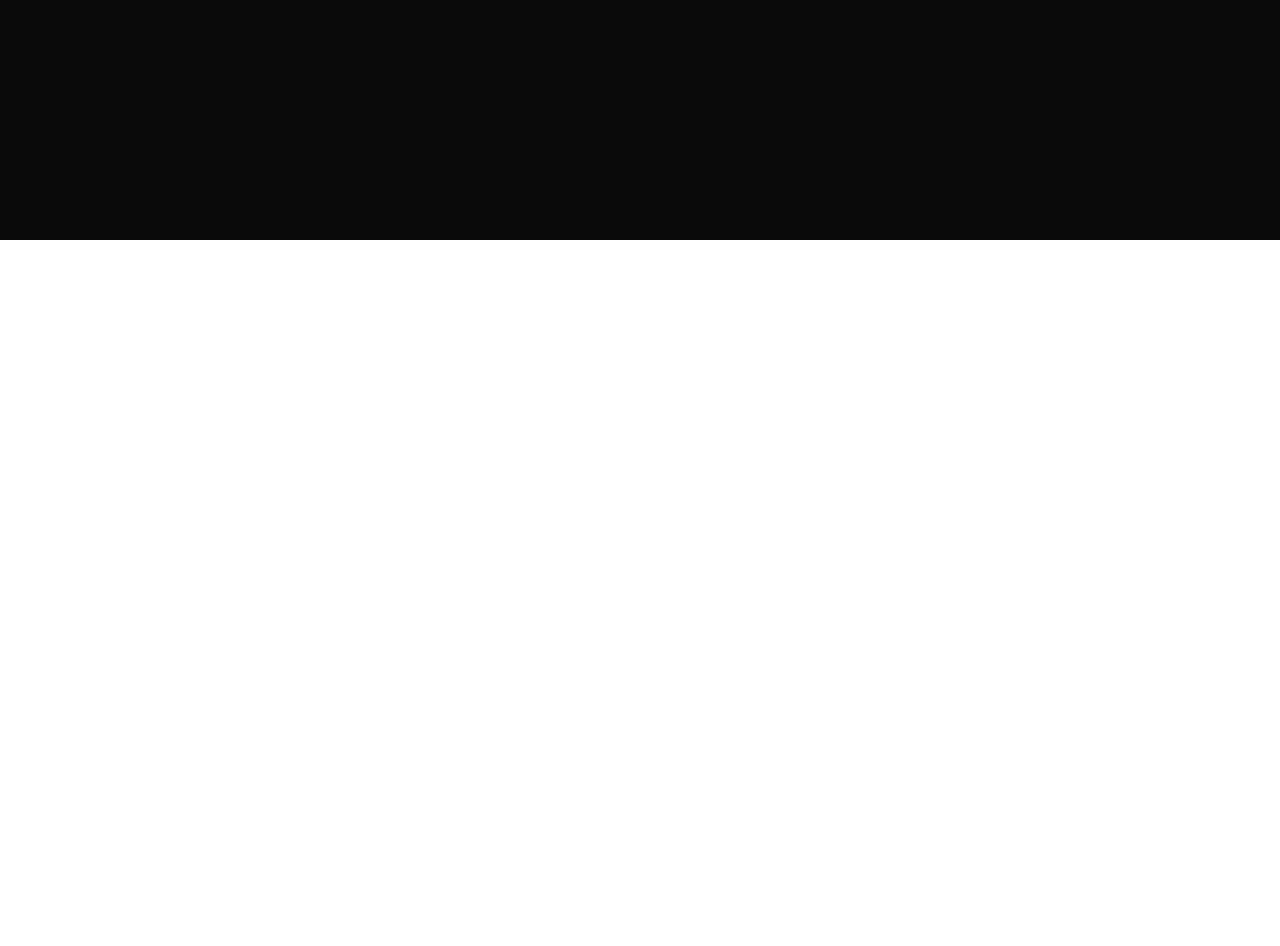
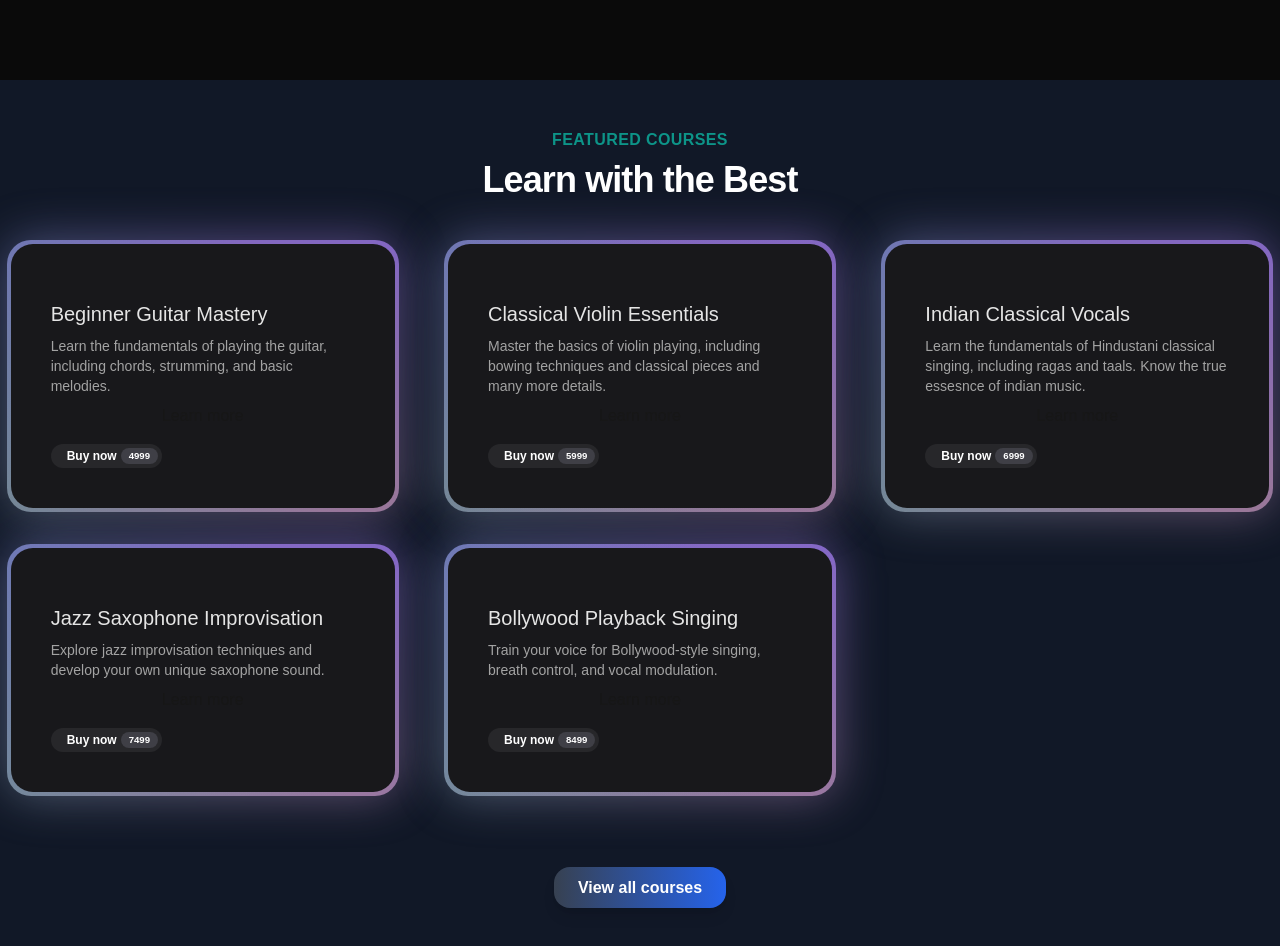
Before and after one commit to Igneel-98/music-academy-nextjs, a Next.js app: page / in a window 1280 px wide. Shown: the part 560-1506 px from the top of the page. Before the commit the page ends 800 px from the top, so only its background shows below. Built offline with nearby package versions, Linux system fonts and the light colour scheme.

Commit message:
feat: add FeaturedCourses component and integrate it into Home page, update HeroSection styles

```diff
--- a/src/app/page.tsx
+++ b/src/app/page.tsx
@@ -1,9 +1,11 @@
+import FeaturedCourses from "@/components/FeaturedCourses";
 import HeroSection from "@/components/HeroSection";
 
 export default function Home() {
   return (
     <main className="min-h-screen bg-black/[0.96] antialiased bg-grid-white">
       <HeroSection />
+      <FeaturedCourses />
     </main>
   );
 }
--- /dev/null
+++ b/src/components/FeaturedCourses.tsx
@@ -0,0 +1,67 @@
+'use client';
+import Link from "next/link";
+import courseData from "../data/music_courses.json";
+import { BackgroundGradient } from "./ui/background-gradient";
+
+interface Course {
+  id: number;
+  title: string;
+  slug: string;
+  description: string;
+  price: number;
+  instructor: string;
+  isFeatured: boolean;
+  // image: string;
+}
+
+export default function FeaturedCourses() {
+  const featuredCourses = courseData.courses.filter(
+    (course: Course) => course.isFeatured === true
+  );
+  return (
+    <div className="py-12 bg-gray-900">
+      <div>
+        <div className="text-center">
+          <h2 className="text-base text-teal-600 font-semibold tracking-wide uppercase">
+            FEATURED COURSES
+          </h2>
+          <p className="mt-2 text-3xl leading-8 font-extrabold tracking-tight text-white sm:text-4xl">
+            Learn with the Best
+          </p>
+        </div>
+      </div>
+      <div className="mt-10">
+        <div className="grid grid-cols-1 sm:grid-cols-2 lg:grid-cols-3 gap-8 justify-center">
+          {featuredCourses.map((course: Course) => (
+            <div key={course.id} className="flex justify-center">
+              <BackgroundGradient className="rounded-[22px] max-w-sm p-4 sm:p-10 bg-white dark:bg-zinc-900">
+                <p className="text-base sm:text-xl text-black mt-4 mb-2 dark:text-neutral-200">
+                  {course.title}
+                </p>
+
+                <p className="text-sm text-neutral-600 dark:text-neutral-400">
+                  {course.description}
+                </p>
+                <p className="mt-2 items-center justify-center flex"><Link href={'/courses/${course.slug}'}>Learn more</Link></p>
+                <button className="rounded-full pl-4 pr-1 py-1 text-white flex items-center space-x-1 bg-black mt-4 text-xs font-bold dark:bg-zinc-800">
+                  <span>Buy now </span>
+                  <span className="bg-zinc-700 rounded-full text-[0.6rem] px-2 py-0 text-white">
+                    {course.price}
+                  </span>
+                </button>
+              </BackgroundGradient>
+            </div>
+          ))}
+        </div>
+      </div>
+      <div className="mt-20 text-center">
+        <Link
+          href={"/courses"}
+          className="px-6 py-3 rounded-2xl bg-gradient-to-r from-gray-700 to-blue-600 text-white font-semibold shadow-lg hover:shadow-xl transition duration-300 hover:from-gray-600 hover:to-blue-500"
+        >
+          View all courses
+        </Link>
+      </div>
+    </div>
+  );
+}
--- a/src/components/HeroSection.tsx
+++ b/src/components/HeroSection.tsx
@@ -5,9 +5,26 @@ import { Button } from "./ui/moving-border";
 export default function HeroSection() {
   return (
     <div className="flex flex-col item-center justify-center h-auto md:h-[40rem] w-full rounded-md relative overflow-hidden mx-auto py-10 md:py-0">
-      <Spotlight className="-top-40 left-0 md:left-60 md:-top-20" fill="red" />
+      <Spotlight
+        className="-top-40 left-0 md:left-60 md:-top-20"
+        fill="url(#spotlightGradient)"
+      />
+      <svg width="0" height="0">
+        <defs>
+          <linearGradient
+            id="spotlightGradient"
+            x1="0%"
+            y1="0%"
+            x2="100%"
+            y2="0%"
+          >
+            <stop offset="0%" stopColor="#e0e0e0" />
+            <stop offset="100%" stopColor="#1a1a1a" />
+          </linearGradient>
+        </defs>
+      </svg>
       <div className="p-4 relative z-10 w-full text-center">
-        <h1 className="mt-20 md:mt-0 text-4xl md:text-7xl font-bold bg-clip-text text-transparent bg-gradient-to-r from-[#FF0080] to-[#7928CA]">
+        <h1 className="mt-20 md:mt-0 text-4xl md:text-7xl font-bold bg-clip-text text-transparent bg-gradient-to-r from-[#e0e0e0] to-[#1a1a1a]">
           Master the Art of Music
         </h1>
         <p className="mt-4 font-normal text-base md:text-lg text-neutral-300 max-w-lg mx-auto">
@@ -15,7 +32,7 @@ export default function HeroSection() {
           journey today. Whether you&apos;re a beginner or looking to refine
           your skills, join us to unlock your true potential.
         </p>
-        <div className="mt-4">
+        <div className="mt-14">
           <Link href={"/courses"}>
             <Button
               borderRadius="1.75rem"
--- /dev/null
+++ b/src/components/ui/background-gradient.tsx
@@ -0,0 +1,72 @@
+import { cn } from "@/lib/utils";
+import React from "react";
+import { motion } from "framer-motion";
+
+export const BackgroundGradient = ({
+  children,
+  className,
+  containerClassName,
+  animate = true,
+}: {
+  children?: React.ReactNode;
+  className?: string;
+  containerClassName?: string;
+  animate?: boolean;
+}) => {
+  const variants = {
+    initial: {
+      backgroundPosition: "0 50%",
+    },
+    animate: {
+      backgroundPosition: ["0, 50%", "100% 50%", "0 50%"],
+    },
+  };
+  return (
+    <div className={cn("relative p-[4px] group", containerClassName)}>
+      <motion.div
+        variants={animate ? variants : undefined}
+        initial={animate ? "initial" : undefined}
+        animate={animate ? "animate" : undefined}
+        transition={
+          animate
+            ? {
+                duration: 5,
+                repeat: Infinity,
+                repeatType: "reverse",
+              }
+            : undefined
+        }
+        style={{
+          backgroundSize: animate ? "400% 400%" : undefined,
+        }}
+        className={cn(
+          "absolute inset-0 rounded-3xl z-[1] opacity-60 group-hover:opacity-100 blur-xl  transition duration-500 will-change-transform",
+          " bg-[radial-gradient(circle_farthest-side_at_0_100%,#00ccb1,transparent),radial-gradient(circle_farthest-side_at_100%_0,#7b61ff,transparent),radial-gradient(circle_farthest-side_at_100%_100%,#ffc414,transparent),radial-gradient(circle_farthest-side_at_0_0,#1ca0fb,#141316)]"
+        )}
+      />
+      <motion.div
+        variants={animate ? variants : undefined}
+        initial={animate ? "initial" : undefined}
+        animate={animate ? "animate" : undefined}
+        transition={
+          animate
+            ? {
+                duration: 5,
+                repeat: Infinity,
+                repeatType: "reverse",
+              }
+            : undefined
+        }
+        style={{
+          backgroundSize: animate ? "400% 400%" : undefined,
+        }}
+        className={cn(
+          "absolute inset-0 rounded-3xl z-[1] will-change-transform",
+          "bg-[radial-gradient(circle_farthest-side_at_0_100%,#00ccb1,transparent),radial-gradient(circle_farthest-side_at_100%_0,#7b61ff,transparent),radial-gradient(circle_farthest-side_at_100%_100%,#ffc414,transparent),radial-gradient(circle_farthest-side_at_0_0,#1ca0fb,#141316)]"
+        )}
+      />
+
+      <div className={cn("relative z-10", className)}>{children}</div>
+    </div>
+  );
+};
--- a/src/data/music_courses.json
+++ b/src/data/music_courses.json
@@ -24,7 +24,7 @@
         "id": 3,
         "title": "Classical Violin Essentials",
         "slug": "classical-violin-essentials",
-        "description": "Master the basics of violin playing, including bowing techniques and classical pieces.",
+        "description": "Master the basics of violin playing, including bowing techniques and classical pieces and many more details.",
         "price": 5999,
         "instructor": "Rohan Iyer",
         "isFeatured": true,
@@ -44,7 +44,7 @@
         "id": 5,
         "title": "Indian Classical Vocals",
         "slug": "indian-classical-vocals",
-        "description": "Learn the fundamentals of Hindustani classical singing, including ragas and taals.",
+        "description": "Learn the fundamentals of Hindustani classical singing, including ragas and taals. Know the true essesnce of indian music.",
         "price": 6999,
         "instructor": "Vikram Joshi",
         "isFeatured": true,
```
